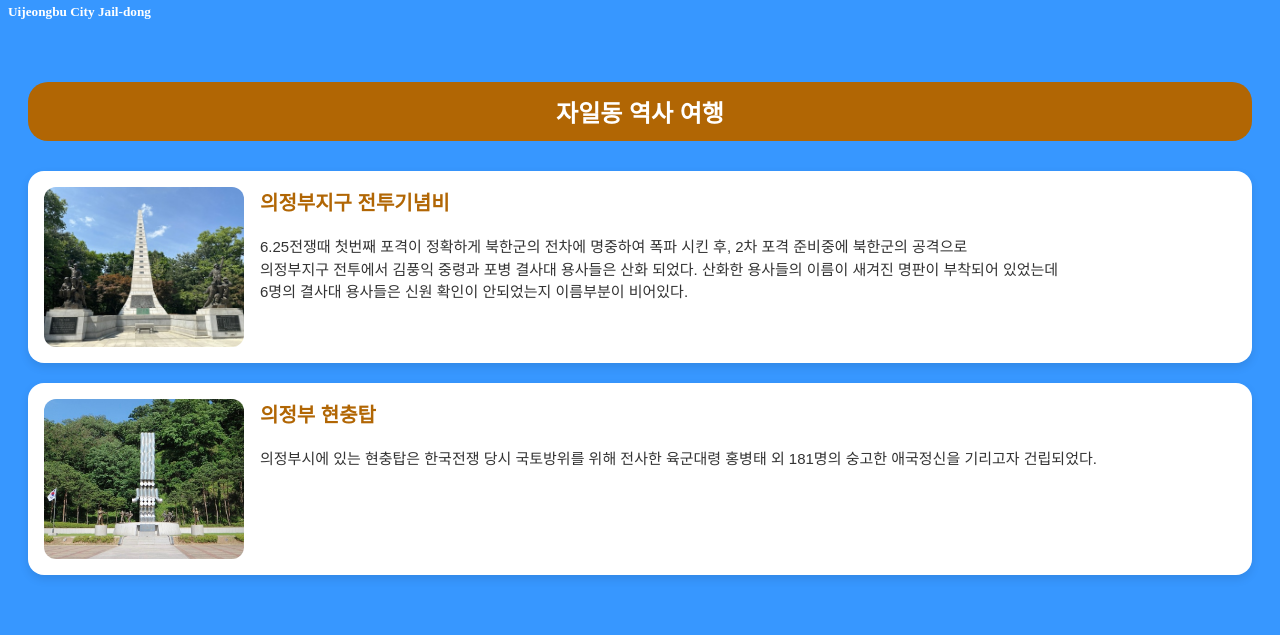
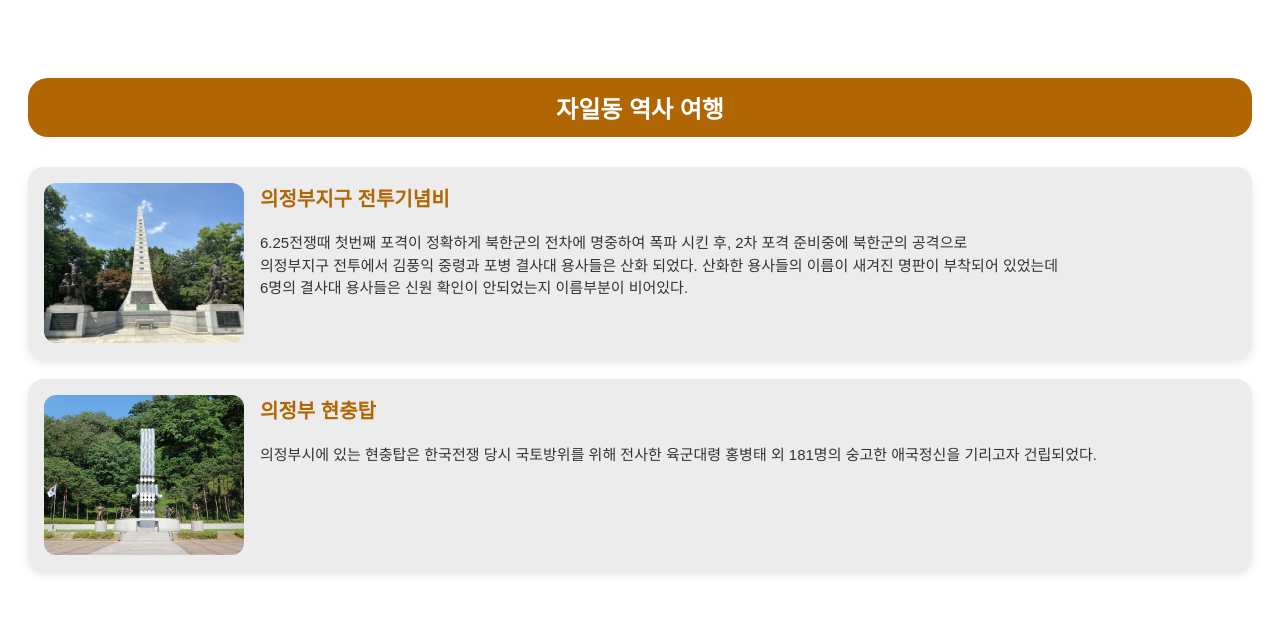
Before and after one commit to buo0704/UijeongbuSi-guide.io, a plain HTML site: page dong/jail-dong.html in a window 1280 px wide. Shown: the part 165-800 px from the top of the page. Drawn offline with Linux system fonts and the light colour scheme.

Commit message:
dong.css

```diff
--- a/css/dong.css
+++ b/css/dong.css
@@ -1,20 +1,36 @@
 @charset "UTF-8";
 
 body{
-    background-color: #3797FF;
-    color: white;
+    background-color: #ffffff;
+    color: rgb(37, 37, 37);
 }
 
 h1{
     font-size: 50px;
     margin-left: 30px;
+    margin-top: 40px;
     display: inline-block;
+}
+
+h5{
+    display:flex;
+    flex-direction: column;
+    align-items: flex-start;
+    margin-left: 30px;
+    margin-top: -20px;
+    font-size: 25px;
 }
 
 ul,
 h4{
     color: black;
     list-style-type: none;
+}
+
+p{
+    text-align: justify;
+    word-break: keep-all;
+     line-height: 1.6;
 }
 
 .dong-content {
@@ -25,7 +41,7 @@ h4{
 .dong-content article {
     display: flex;
     align-items: flex-start;
-    background-color: white;
+    background-color: rgb(236, 236, 236);
     border-radius: 16px;
     box-shadow: 0 4px 10px rgba(0,0,0,0.1);
     padding: 16px;
```
